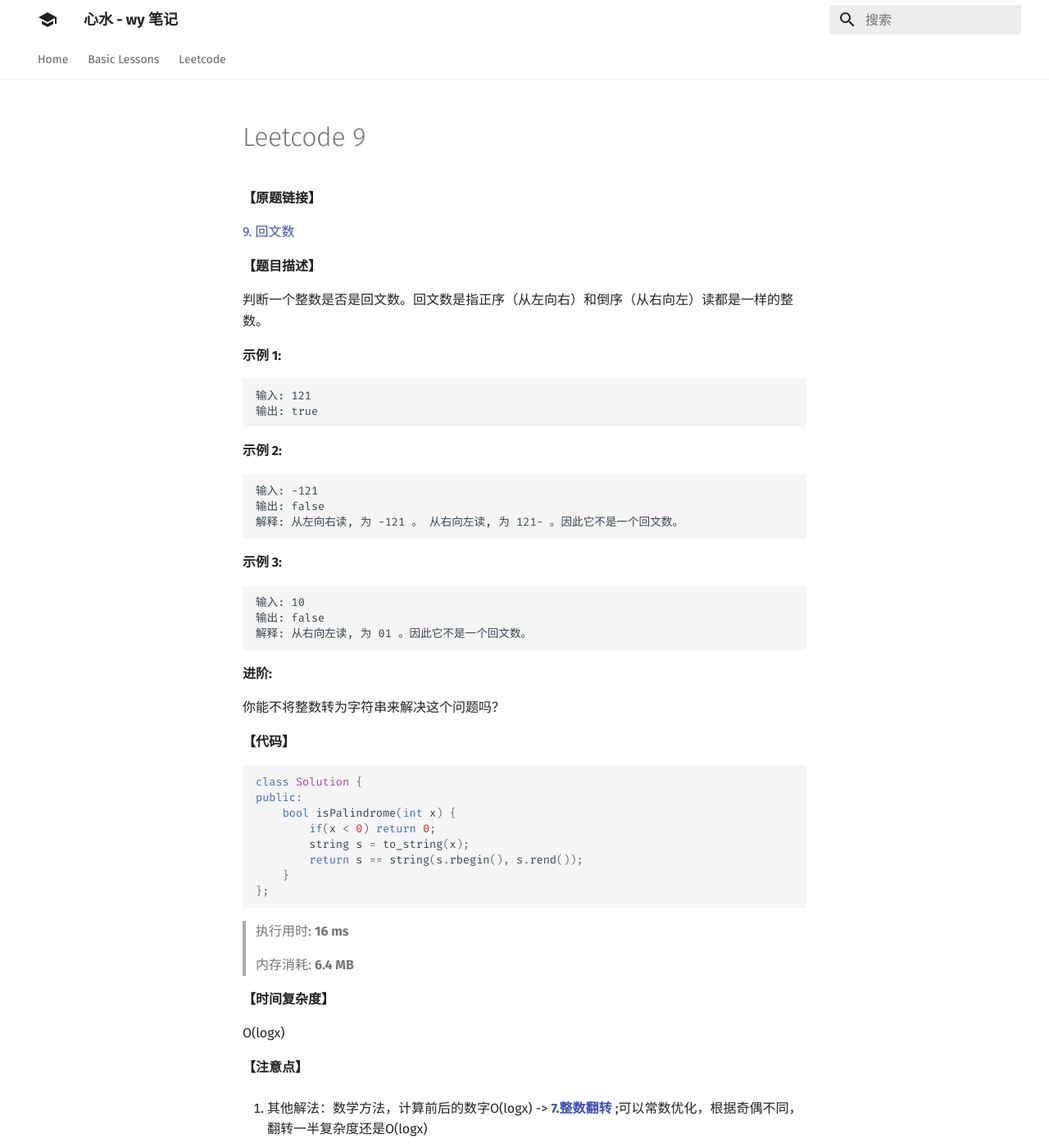
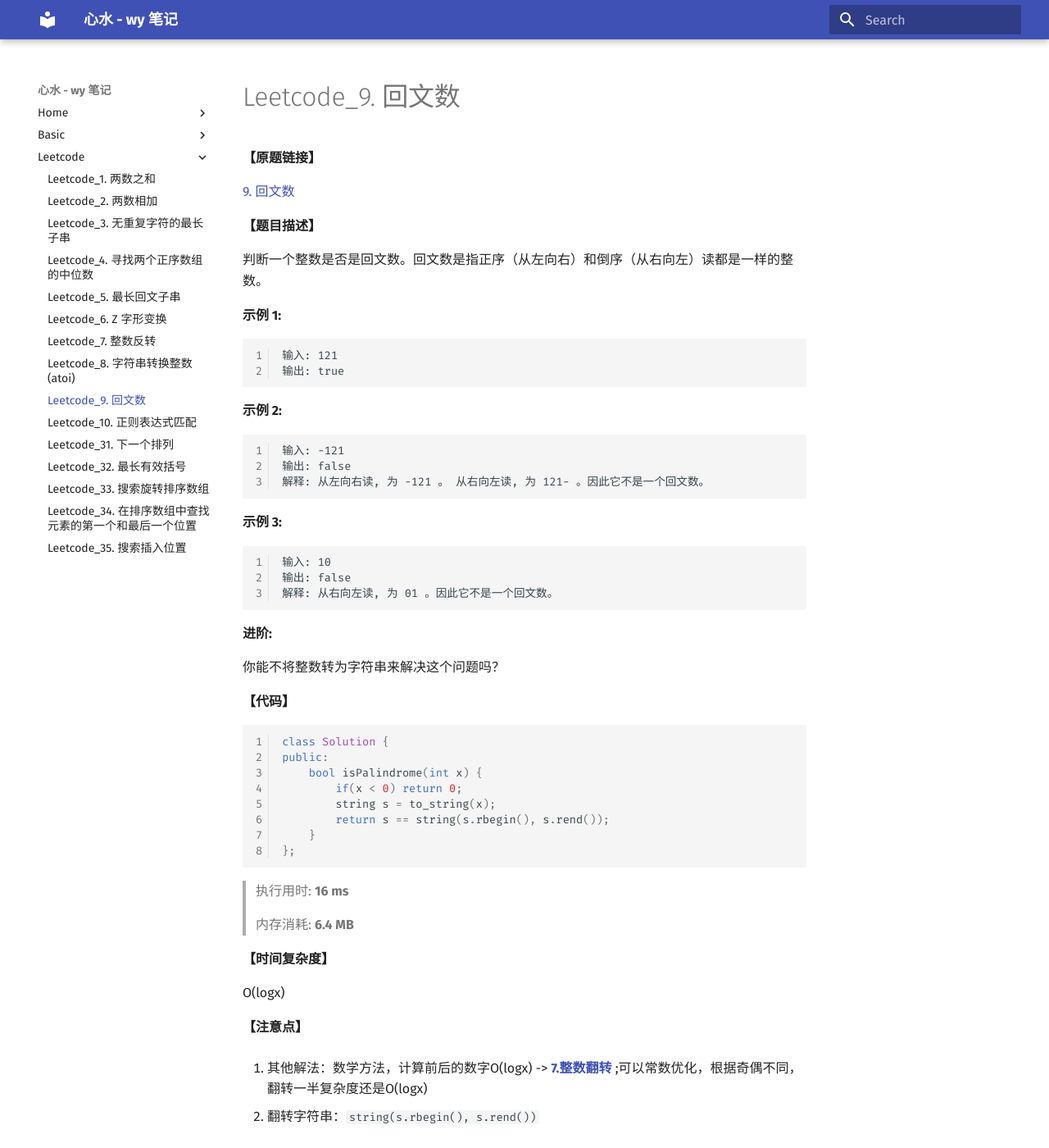
Before and after one commit to wangyin77/wangyin77.github.io, an MkDocs documentation site: the page built from docs/lc/Leetcode_9.md, in a window 1280 px wide and 1400 px high. Shown: the whole window at 82% size. Built offline with MkDocs 1.6.1 and Material for MkDocs 9.7.7, drawn with Linux system fonts in a browser that asks for light colours; some of the changed text lies outside the part shown.

Commit message:
Update mkdocs.yml

```diff
--- a/mkdocs.yml
+++ b/mkdocs.yml
@@ -3,77 +3,53 @@ site_name: 心水 - wy 笔记
 site_description: wy的个人博客
 site_author: wy
 site_url: https://wy20.ml
-#strict: true
-
-# Copyright
-copyright: 'Copyright &copy; 2020 - 2020 WY'
-
-# Repository
-#repo_name: 'cyent/markdown-with-mkdocs-material'
-#repo_url: 'https://github.com/cyent/markdown-with-mkdocs-material'
 
 # Contents
 nav:
-  - Home: index.md
-  - Basic Lessons:
-    - 1. 基础算法: 第一讲 基础算法.md
-    - 2. 数据结构: 第二讲 数据结构.md
-    - 3. 搜索与图论: 第三讲 搜索与图论.md
+  - Home:
+    - Intro: index.md
+  - Basic:
+    - 第一讲 基础算法: basic/basic_algorithm.md
+    - 第二讲 数据结构: basic/data structure.md
+    - 第三讲 搜索与图论: basic/search.md
   - Leetcode:
-    - lc/Leetcode_1. 两数之和.md
-    - lc/Leetcode_2. 两数相加.md
-    - lc/Leetcode_3. 无重复字符的最长子串.md
-    - lc/Leetcode_4. 寻找两个正序数组的中位数.md
-    - lc/Leetcode_5. 最长回文子串.md
-    - lc/Leetcode_6. Z 字形变换.md
-    - lc/Leetcode_7. 整数反转.md
-    - lc/Leetcode_8. 字符串转换整数 (atoi).md
-    - lc/Leetcode_9. 回文数.md
-    - lc/Leetcode_10. 正则表达式匹配.md
-    - lc/Leetcode_31. 下一个排列.md
-    - lc/Leetcode_32. 最长有效括号.md
-    - lc/Leetcode_33. 搜索旋转排序数组.md
-    - lc/Leetcode_34. 在排序数组中查找元素的第一个和最后一个位置.md
-    - lc/Leetcode_35. 搜索插入位置.md
+    - Leetcode_1. 两数之和: lc/Leetcode_1.md
+    - Leetcode_2. 两数相加: lc/Leetcode_2.md
+    - Leetcode_3. 无重复字符的最长子串: lc/Leetcode_3.md
+    - Leetcode_4. 寻找两个正序数组的中位数: lc/Leetcode_4.md
+    - Leetcode_5. 最长回文子串: lc/Leetcode_5.md
+    - Leetcode_6. Z 字形变换: lc/Leetcode_6.md
+    - Leetcode_7. 整数反转: lc/Leetcode_7.md
+    - Leetcode_8. 字符串转换整数 (atoi): lc/Leetcode_8.md
+    - Leetcode_9. 回文数: lc/Leetcode_9.md
+    - Leetcode_10. 正则表达式匹配: lc/Leetcode_10.md
+    - Leetcode_31. 下一个排列: lc/Leetcode_31.md
+    - Leetcode_32. 最长有效括号: lc/Leetcode_32.md
+    - Leetcode_33. 搜索旋转排序数组: lc/Leetcode_33.md
+    - Leetcode_34. 在排序数组中查找元素的第一个和最后一个位置: lc/Leetcode_34.md
+    - Leetcode_35. 搜索插入位置: lc/Leetcode_35.md
 
 # Theme
 theme:
   name: material
   static_templates:
     - 404.html
-  language: 'zh'
-  palette:
-    primary: 'white'
-    accent: 'red'
+  language: 'en'
+#  palette:
+#    primary: 'Blue Grey'
+#    accent: 'Pink'
   include_search_page: false
-  search_index_only: true
+  search_index_only: false
 
-  logo:
-    icon: 'school'
   feature:
-    tabs: true
+#    tabs: true
+#    - tabs
+    - navigation.tabs
   font:
     text: 'Fira Sans'
     code: 'Fira Mono'
 
-#
-#  name: material
-#  palette:
-#    primary: 'Blue Grey'
-#    accent: 'Pink'
-#  feature:
-#    tabs: true
-##    - tabs
-##    - instant
-#  font:
-##    text: 'Ubuntu'
-##    code: 'Ubuntu Mono'
-#  language: 'zh'
-
 extra:
-  social:
-#    - type: github
-#      link: https://github.com/wangyin77
   search:
     language: 'jp'
 
@@ -81,34 +57,38 @@ markdown_extensions:
   - admonition
   - codehilite:
       guess_lang: false
-      linenums: false
+      linenums: true
+  - def_list
+  - footnotes
+  - meta
   - toc:
       permalink: true
-  - footnotes
-  - meta
-  - def_list
   - pymdownx.arithmatex
-  - pymdownx.betterem:
-      smart_enable: all
   - pymdownx.caret
   - pymdownx.critic
   - pymdownx.details
   - pymdownx.emoji:
-      emoji_generator: !!python/name:pymdownx.emoji.to_png
-      #emoji_generator: !!python/name:pymdownx.emoji.to_svg
-      #emoji_generator: !!python/name:pymdownx.emoji.to_png_sprite
-      #emoji_generator: !!python/name:pymdownx.emoji.to_svg_sprite
-      #emoji_generator: !!python/name:pymdownx.emoji.to_awesome
-      #emoji_generator: !!python/name:pymdownx.emoji.to_alt
+      emoji_generator: !!python/name:pymdownx.emoji.to_svg
+  - pymdownx.highlight:
+      linenums: true
   - pymdownx.inlinehilite
+  - pymdownx.keys
   - pymdownx.magiclink
   - pymdownx.mark
+  - pymdownx.progressbar
   - pymdownx.smartsymbols
-  - pymdownx.superfences
-  - pymdownx.tasklist
+  - pymdownx.superfences:
+      custom_fences:
+        - name: math
+          class: arithmatex
+          format: !!python/name:pymdownx.arithmatex.fence_mathjax_format
+  - pymdownx.tasklist:
+      custom_checkbox: true
   - pymdownx.tilde
 
-#extra_javascript:
-#  - 'js/extra.js'
-#  - 'js/baidu-tongji.js'
-#  - 'https://cdnjs.cloudflare.com/ajax/libs/mathjax/2.7.0/MathJax.js?config=TeX-MML-AM_CHTML'
+extra_javascript:
+  - '_static/js/extra.js?v=16'
+  - 'https://cdn.jsdelivr.net/npm/mathjax@2.7.5/MathJax.js?config=TeX-MML-AM_CHTML'
+
+extra_css:
+  - '_static/css/extra.css?v=13'
```
